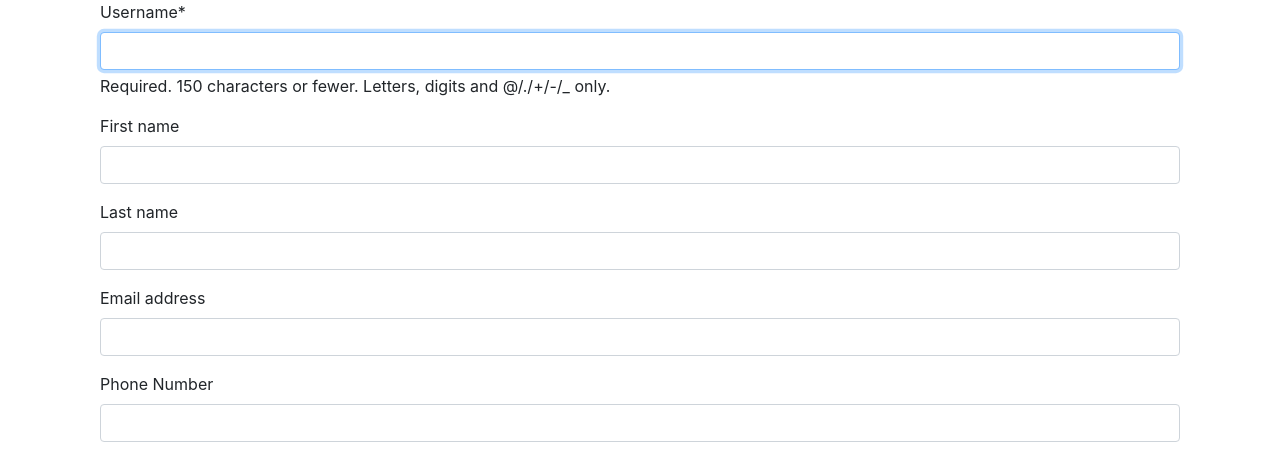
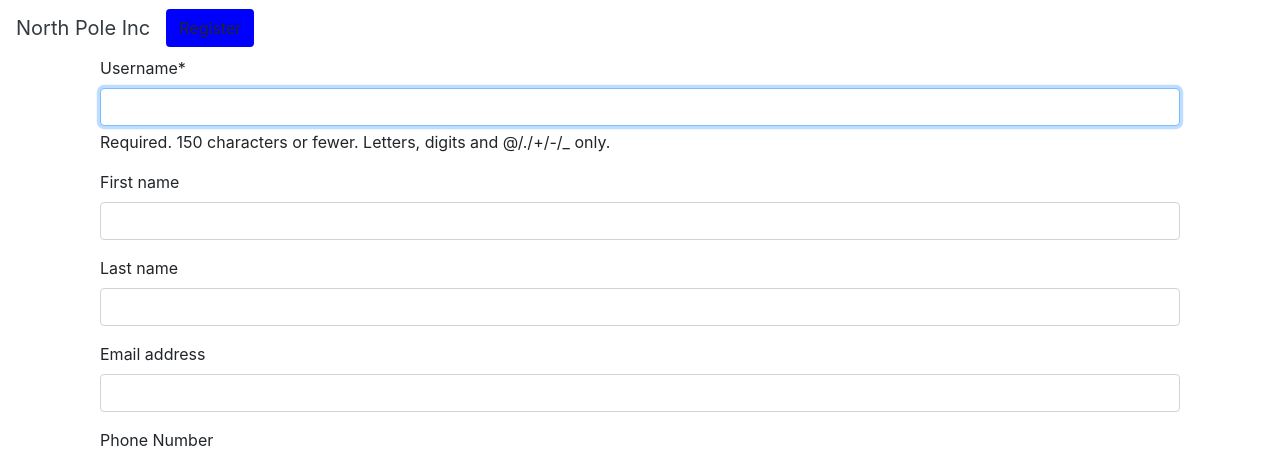
Before and after one commit to PI7789/XmasProject, a Django app: page /register in a window 1280 px wide. Shown: the top 449 px of the page. Run offline with Django 5.2, Linux system fonts and the light colour scheme; some libraries are stand-ins or nearby versions.

Commit message:
stage 1 complete

```diff
--- a/dcrm/requirements.txt
+++ b/dcrm/requirements.txt
@@ -5,3 +5,4 @@ setuptools==69.2.0
 sqlparse==0.4.4
 typing_extensions==4.10.0
 tzdata==2024.1
+requests
--- a/dcrm/static/css/styles.css
+++ b/dcrm/static/css/styles.css
@@ -0,0 +1,7 @@
+.nav-item {
+    list-style-type: none;
+  }
+
+.navbtn {
+    background-color: blue;
+}
--- a/dcrm/website/templates/pages/base.html
+++ b/dcrm/website/templates/pages/base.html
@@ -12,8 +12,9 @@
 </head>
 
 <body>
+    {% include "pages/navbar.html" %}
+    <div class = 'container'>
 
-    <div class = 'container'>
         {% block content %}
 
         {% endblock %}
--- a/dcrm/website/templates/pages/index.html
+++ b/dcrm/website/templates/pages/index.html
@@ -1 +1 @@
-<h1> working page </h1>
+{% extends 'pages/base.html' %}
--- /dev/null
+++ b/dcrm/website/templates/pages/navbar.html
@@ -0,0 +1,16 @@
+{% load  static %}
+
+{% block content %}
+<nav class="navbar navbar-expand-lg">
+  <a class="navbar-brand text-dark" href="#">North Pole Inc</a>
+  {% if user.is_authenticated %}
+  <li class="nav-item">
+    <a class="btn navbtn" href="#">Register23</a>
+  </li>
+  {% else %}
+  <li class="nav-item">
+    <a class="btn navbtn" href="#">Register</a>
+  </li>
+  {% endif %}
+</nav>
+{% endblock %}
--- a/dcrm/website/views.py
+++ b/dcrm/website/views.py
@@ -5,6 +5,7 @@ from django.contrib.auth import authenticate
 from django.contrib.auth.decorators import login_required
 from .models import Custom_User, Booking
 import requests
+import datetime
 # Create your views here.
 
 def Register(request):
@@ -150,22 +151,28 @@ def updateprofile(request):
 
 def api(request):
     api_key = 'XJ5M8W629NUZWX4UFYWER9SKS'
-    city = "Lapland"
+    city = "Rovaniemi"
 
     url = f"https://weather.visualcrossing.com/VisualCrossingWebServices/rest/services/timeline/{city}/?key={api_key}"
     response = requests.get(url)
     data = response.json()
 
-    temp = data['days'][0]['temp']
-    celsius = (temp - 32) * 5 / 9
-    celsius1 = round(celsius, 2)
-    description = data['days'][0]['conditions']
-    icon_code = data['days'][0]['icon']
+    # Todays info
 
+    forecast = []
+
+    for x in range(0,7):
+        Weather_Data = {
+        'temp' : data['days'][x]['temp'],
+        'icon_code' : data['days'][x]['icon'],
+        'desc' : data['days'][x]['conditions'],
+        'feel' : data['days'][x]['feelslike'],
+        }
+        forecast.append(Weather_Data)
+    print(forecast)
     context = {
-            'temperature': celsius1,
-            'description': description,
-            'icon' : icon_code,
+        'forecast' : forecast
+
         }
 
     return render(request, 'pages/weather.html' , context= context)
```
Also changed, not shown: dcrm/website/templates/pages/weather.html (+5 -3 lines), dcrm/db.sqlite3, 2 other files.
